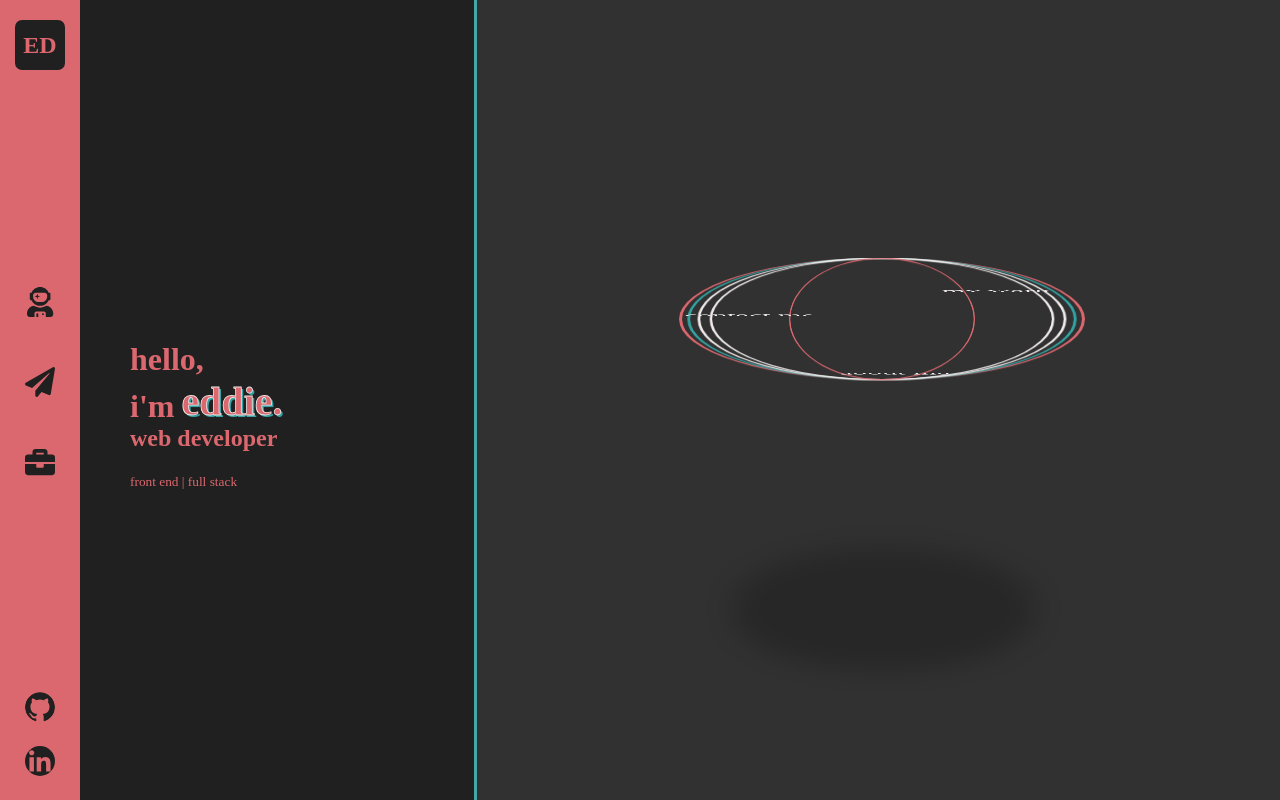
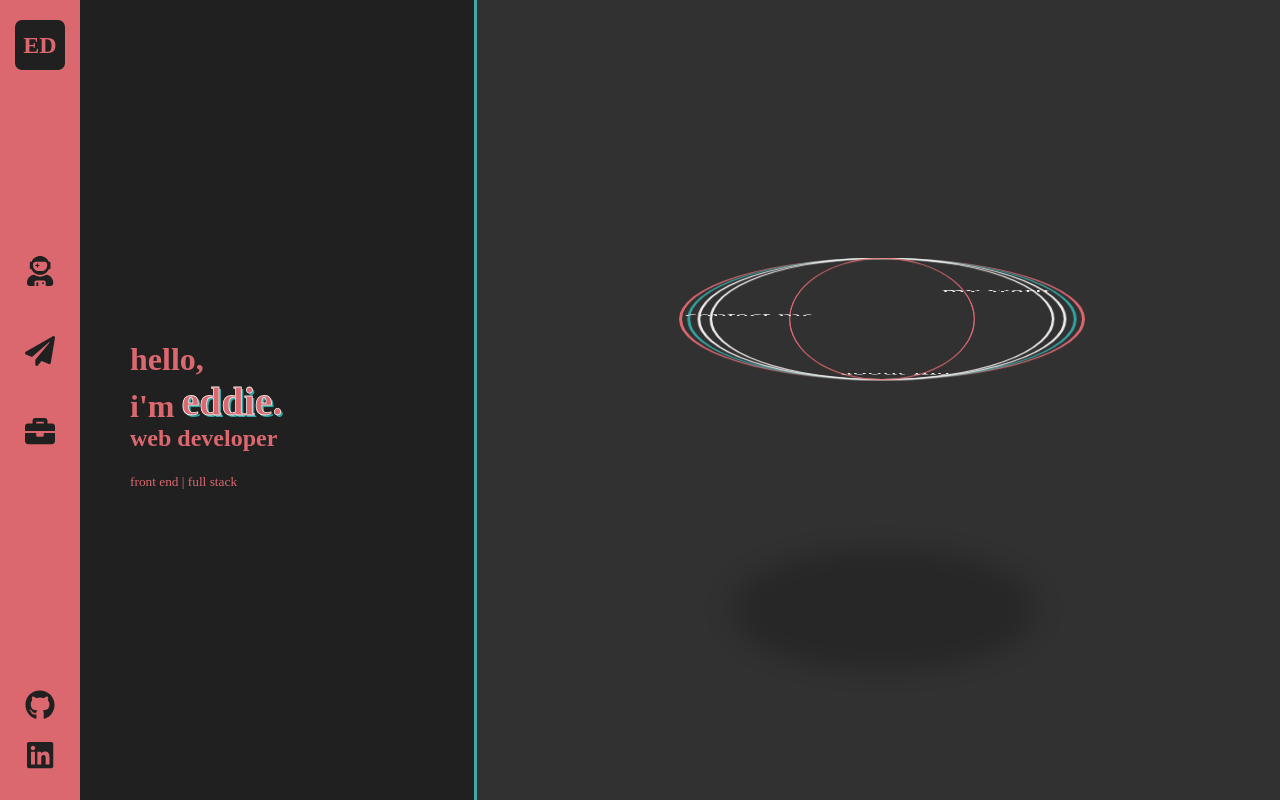
Before and after one commit to edidonato1/portfolio, a React (Create React App) app in the folder portfolio/: page / in a window 1280 px wide. Built offline with nearby package versions, Linux system fonts and the light colour scheme.

Commit message:
add burger menu

```diff
--- a/portfolio/package.json
+++ b/portfolio/package.json
@@ -4,6 +4,7 @@
   "private": true,
   "dependencies": {
     "@fortawesome/fontawesome-svg-core": "^1.2.32",
+    "@fortawesome/free-brands-svg-icons": "^5.15.1",
     "@fortawesome/free-solid-svg-icons": "^5.15.1",
     "@fortawesome/react-fontawesome": "^0.1.13",
     "@testing-library/jest-dom": "^5.11.5",
--- a/portfolio/src/App.jsx
+++ b/portfolio/src/App.jsx
@@ -1,4 +1,4 @@
-import React from 'react'
+import { useState } from 'react'
 import Home from './screens/Home/Home'
 import AboutMe from './screens/AboutMe/AboutMe'
 import Contact from './screens/Contact/Contact'
@@ -8,12 +8,22 @@ import { Route, Switch } from 'react-router-dom'
 import './App.css'
 
 function App() {
+  const [home, setHome] = useState(false);
+
   return (
     <Switch>
-      <Route exact path="/" component={Home} />
-      <Route path="/about" component={AboutMe} />
-      <Route path="/contact" component={Contact} />
-      <Route path="/projects" component={Projects} />
+      <Route exact path="/" >
+        <Home home={home} setHome={setHome} />
+      </Route>
+      <Route path="/about">
+        <AboutMe />
+      </Route>
+      <Route path="/contact">
+        <Contact />
+      </Route>
+      <Route >
+        <Projects />
+      </Route>
     </Switch>
   );
 }
--- a/portfolio/src/components/shared/Layout/Layout.jsx
+++ b/portfolio/src/components/shared/Layout/Layout.jsx
@@ -5,12 +5,12 @@ import StyledLayout from './StyledLayout'
 
 
 export default function Layout(props) {
-
+  const { home } = props
 
 
   return (
     <StyledLayout>
-      <Nav />
+      <Nav home={home}/>
       {props.children}
    </StyledLayout>
   )
--- a/portfolio/src/components/shared/Nav/Burger.jsx
+++ b/portfolio/src/components/shared/Nav/Burger.jsx
@@ -13,12 +13,13 @@ const BurgerStyles = styled.div`
   .burger-line {
     height: 4px;
     width: 50px;
-    background-color: #202020;
+    background-color:#202020;
     border-radius: 20px;
   }
 
   #line-1 {
     transform: ${({ open }) => (open ? "rotate(-405deg) translateX(-6px) translateY(9px)" : "rotate(0deg)")};
+
 
     transition: .4s;
   }
--- a/portfolio/src/components/shared/Nav/Nav.jsx
+++ b/portfolio/src/components/shared/Nav/Nav.jsx
@@ -6,12 +6,15 @@ import git2 from '../../../assets/icons/github2.svg';
 import linked from '../../../assets/icons/linkedin.svg';
 import linked2 from '../../../assets/icons/linkedin2.svg';
 import Navbar from './StyledNav';
+
+import { faGithub, faLinkedin } from '@fortawesome/free-brands-svg-icons'
 import { FontAwesomeIcon } from '@fortawesome/react-fontawesome';
 import { faUserAstronaut, faPaperPlane, faBriefcase } from '@fortawesome/free-solid-svg-icons';
 
 
 
-export default function Nav() {
+export default function Nav(props) {
+  const { home } = props
   const [open, setOpen] = useState(false);
   const [gitHover, setGitHover] = useState(false);
   const [linkHover, setLinkHover] = useState(false);
@@ -22,7 +25,7 @@ export default function Nav() {
 
 
   return (
-    <Navbar>
+    <Navbar open={open} home={home}>
       <Link to='/'>
         <div className="initials-outer">
           <div className="initials">
@@ -30,6 +33,7 @@ export default function Nav() {
           </div>
         </div>
       </Link>
+      <div className="all-icons">
         <ul id="nav-icon-main">
           <Link to="/about">
             <div className="icon-container">
@@ -66,24 +70,17 @@ export default function Nav() {
           </Link>
         </ul>
         <div className="social-container">
+          <div className="social-icon-container">
             <a href="https://github.com/edidonato1" target="blank">
-          <img
-            onMouseOver={() => setGitHover(true)}
-            onMouseLeave={() => setGitHover(false)}
-            src={gitHover ? git2 : git}
-            alt="github"
-            className="social-icons"
-            id="github" />
+              <FontAwesomeIcon icon={faGithub} className="nav-icon social" id="github" />
             </a>
+          </div>
+          <div className="social-icon-container">
             <a href="https://www.linkedin.com/in/eddie-didonato/" target="blank">
-          <img
-            onMouseOver={() => setLinkHover(true)}
-            onMouseLeave={() => setLinkHover(false)}
-            src={linkHover ? linked2 : linked}
-            alt="linkedin"
-            className="social-icons"
-            id="linkedin" />
+              <FontAwesomeIcon icon={faLinkedin} className="nav-icon social" id="linkein" />
             </a>
+          </div>
+        </div>
       </div>
       <div className="burger">
         <Burger open={open} setOpen={setOpen} />
--- a/portfolio/src/components/shared/Nav/StyledNav.js
+++ b/portfolio/src/components/shared/Nav/StyledNav.js
@@ -17,6 +17,15 @@ z-index: 99;
 .burger {
   display: none;
 }
+
+.all-icons {
+  display: flex;
+  flex-direction: column;
+  align-items: center;
+  justify-content: space-between;
+  height: 73%;
+}
+
 
 @keyframes spin {
   0% {transform: rotate(0)}
@@ -52,11 +61,17 @@ ul {
   text-align: center;
 }
 
-.icon-container {
+.icon-container, .social-icon-container {
   display: flex;
   justify-content: center;
+  align-items: center;
   height: 80px;
   width: 80px;
+}
+
+.social-icon-container {
+  height: 50px;
+  width: 50px;
 }
 
 .nav-icon {
@@ -77,8 +92,10 @@ a {
 
 .social-container {
   display: flex;
+  height: 100px;
+  justify-content: space-between;
   flex-direction: column;
-  margin-bottom: 10px;
+  margin-bottom: 20px;
 }
 
 .nav-hidden {
@@ -89,12 +106,11 @@ a {
   transition: .3s;
 }
 
-.social-icons {
-  width: 30px;
-  margin: 10px;
-  border-radius: 50%;
-  transition: .3s;
+.social{
+  padding: 0;
+
 }
+
 
 .social-icons:hover {
   width: 38px;
@@ -107,6 +123,15 @@ a {
   height: 80px;
   width: 100vw;
 
+.all-icons {
+  display: flex;
+  flex-direction: row;
+  align-items: center;
+  justify-content: center;
+  height: 100%;
+  width: 100%;
+
+}
 
 .initials {
   margin-top: initial;
@@ -122,6 +147,13 @@ ul {
   flex-direction: row;
   margin-bottom: initial;
   margin-right: 5px;
+  position: absolute;
+  right: 20px;
+}
+.social-container {
+  height: 80px;
+  align-items: center;
+  justify-content: space-between;
 }
 
 .icon-container {
@@ -133,8 +165,40 @@ ul {
 @media screen and (max-width: 500px) {
   .burger {
     display: block;
+  }
 
+  .social-container {
+    position: initial;
   }
+
+  .all-icons {
+    transform: ${({ open }) => (open ? "translateX(0%)" : "translateX(101%)")};
+    transition: .4s;
+    transition-timing-function: ease-in-out;
+    position: fixed;
+    margin-right: initial;
+    justify-content: center;
+    align-items: center;
+    right: 0;
+    top: ${({ home }) => (home ? "200px" : "160px")};
+    background: #202020;
+    height: 80px;
+    width: 100%;
+    border-top: 3px solid #35a3a3;
+    border-bottom: 3px solid #f0ebeb;
+    /* border-left: 3px solid #35a3a3; */
+  }
+
+  .nav-icon {
+    color: #35a3a3;
+  }
+
+  .social-icons {
+    margin: 20px;
+  }
+
+
+
 }
 
 `
--- a/portfolio/src/screens/Home/Home.jsx
+++ b/portfolio/src/screens/Home/Home.jsx
@@ -1,19 +1,26 @@
+import { useState, useEffect } from 'react';
 import { Link } from 'react-router-dom';
 import Layout from '../../components/shared/Layout/Layout';
 import HomeDiv from './StyledHome';
 
-export default function Home() {
+export default function Home(props) {
+  const { home, setHome } = props
+
+  useEffect(() => {
+    setHome(true);
+    return () => {
+      setHome(false);
+    }
+  },[])
 
 
   return (
     <div>
-      <Layout>
+      <Layout home={home}>
         <HomeDiv>
           <div className="left-div" id="home-left">
             <div className="left-div-child">
               <div className="title left-div-title">
-
-
                 <h1 className="title-child">hello, <br></br><span className="introduction">
                   i'm
                     <Link className="name" to="/about">
```
Also changed, not shown: 1 other file (tests, documents, lock files or other folders). Lines whose indentation alone changed are shown as unchanged.
